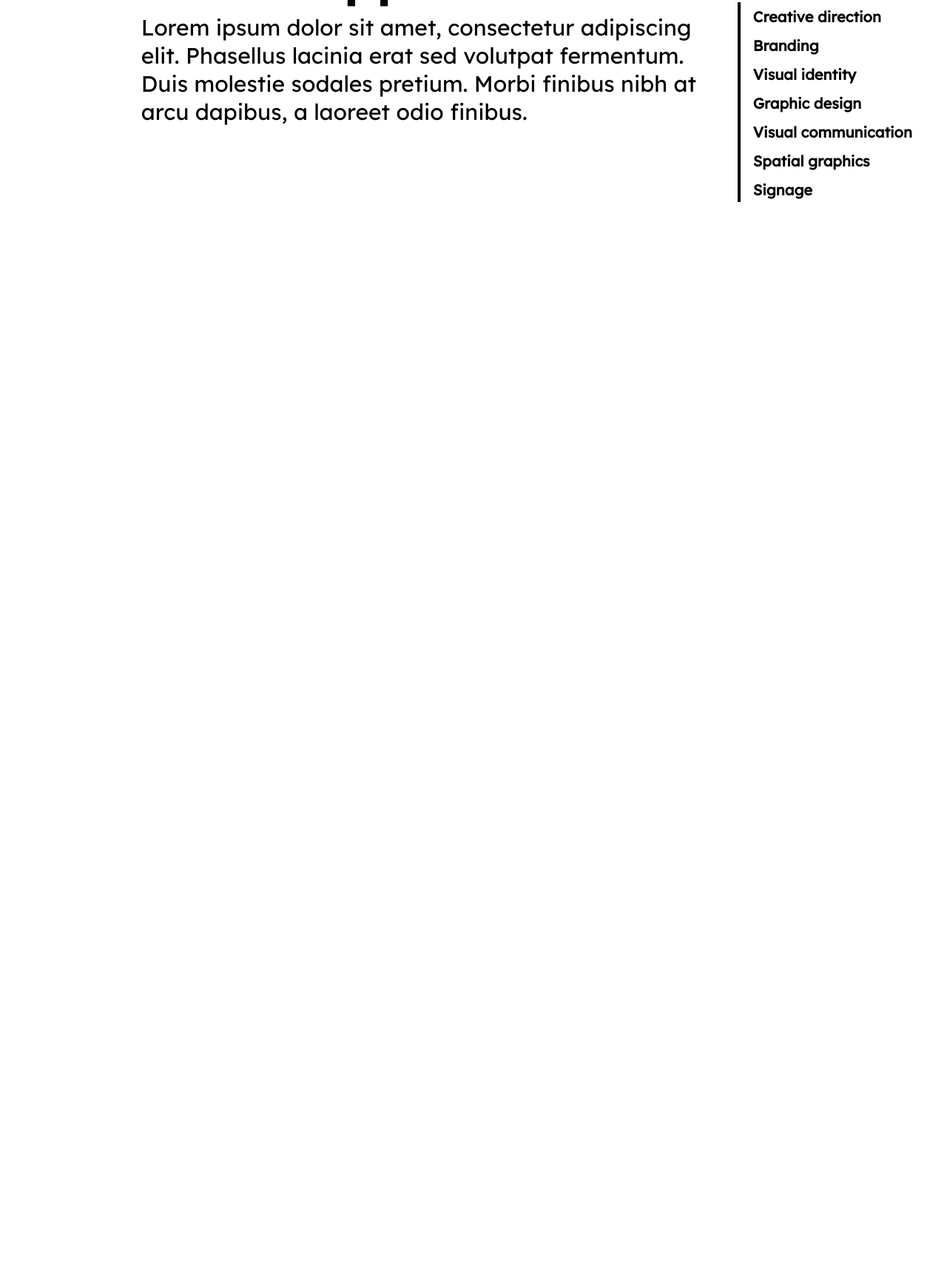
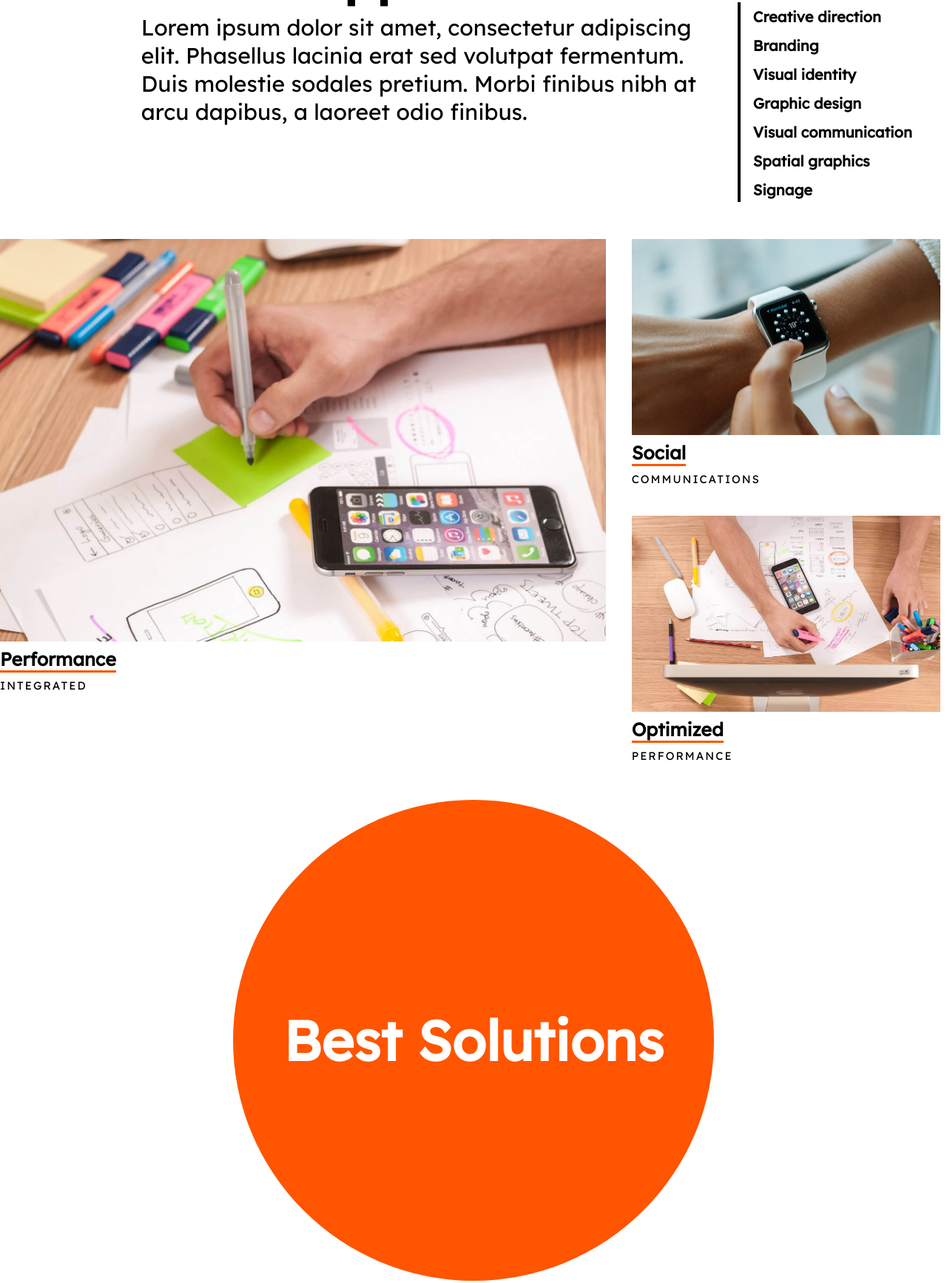
Before and after one commit to MdWahiduzzamanEmon/Apps-project-demo, a plain HTML site: page index.html in a window 1280 px wide. Shown: the part 3314-5048 px from the top of the page at 74% size. Before the commit the page ends 3590 px from the top, so only its background shows below. Drawn offline with Linux system fonts and the light colour scheme.

Commit message:
content add

```diff
--- a/index.html
+++ b/index.html
@@ -179,5 +179,60 @@
 </section>
 
  <!-- about app section end -->
+
+<!-- blog-img-section -->
+ <section class="blog-img-section">
+     <div class="wrapper">
+         <div class="flex-container-section">
+             <div class="left-img">
+                 <div class="overly-image">
+                    <img src="img/mbr-1734x1151.jpg" alt="performance img">
+                    <div class="overly"></div>
+                 </div>
+
+                 <h3>
+                     Performance
+                 </h3>
+                 <h4>
+                     INTEGRATED
+                 </h4>
+             </div>
+             <div class="right-img">
+                     <div class="top-img">
+                        <div class="overly-image">
+                         <img src="img/mbr-1-834x556.jpg" alt="social">
+                        <div class="overly"></div>
+                        </div>
+                         <h3>
+                             Social
+                         </h3>
+                         <h4>
+                             COMMUNICATIONS
+                         </h4>
+                     </div>
+                     <div class="bottom-img">
+                        <div class="overly-image">
+                            <img src="img/05.jpg" alt="optimization">
+                            <div class="overly"></div>
+                        </div>
+
+                        <h3>
+                            Optimized
+                        </h3>
+                        <h4>
+                            PERFORMANCE
+                        </h4>
+                     </div>
+             </div>
+         </div>
+     </div>
+ </section>
+
+ <!-- solution-section  -->
+ <section>
+     <div class="solution">
+         <h1>Best Solutions</h1>
+     </div>
+ </section>
 </body>
 </html>
--- a/style.css
+++ b/style.css
@@ -174,13 +174,13 @@ header{
     margin-left:3% ;
 
 }
-.social-img h3{
+.social-img h3,.left-img h3,.top-img h3,.bottom-img h3{
     font-size: 2.5rem;
     margin-top: .8rem;
     border-bottom: 3.5px solid #FF5500 ;
     display: inline-block;
 }
-.social-img h3:hover{
+.social-img h3:hover,.left-img h3:hover,.top-img h3:hover,.bottom-img h3:hover{
     color:#FF5500  ;
     transition: .3s ease all;
     -webkit-transition: .3s ease all;
@@ -190,7 +190,7 @@ header{
     cursor: pointer;
 }
 
-.social-img h4{
+.social-img h4,.left-img h4,.top-img h4,.bottom-img h4{
     font-size: 1.5rem;
     margin-top: .8rem;
     letter-spacing: .2rem;
@@ -352,3 +352,56 @@ header{
     padding: 7px;
     margin-left: 10px;
 }
+
+/* blog-img-section */
+
+.blog-img-section{
+    margin-top: 50px;
+}
+.flex-container-section{
+    display: flex;
+}
+.left-img{
+    width: 866px;
+    padding-right: 25px;
+    height: 614px;
+
+}
+.left-img:hover .overly,.top-img:hover .overly,.bottom-img:hover .overly{
+    left: 0;
+
+}
+.right-img{
+    width: 35% ;
+    padding-left: 10px;
+
+}
+.right-img img{
+    width: 417px;
+    height: 265px;
+}
+.top-img{
+    margin-bottom: 40px;
+
+}
+
+ /* solution-section  */
+
+ .solution{
+     background-color: #FF5500;
+     width: 650px;
+     margin: 20px auto;
+     height: 650px;
+     border-radius: 50%;
+     -webkit-border-radius: 50%;
+     -moz-border-radius: 50%;
+     -ms-border-radius: 50%;
+     -o-border-radius: 50%;
+     display: flex;
+     justify-content: center;
+     align-items: center;
+}
+.solution h1{
+    color: #fff;
+    font-size: 75px;
+}
```
